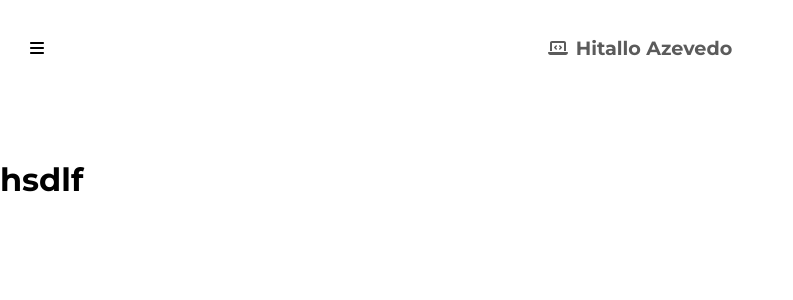
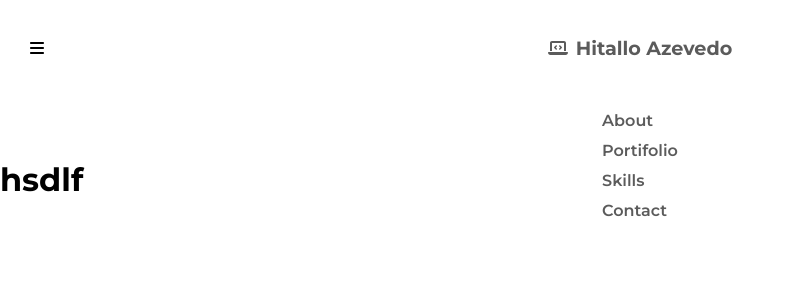
Before and after one commit to hitalloazevedo/portifolio-react, a React (Vite) app: page / in a window 1280 px wide. Shown: the top 300 px of the page, without its empty margins (0-793 px from the left). Built offline with nearby package versions, Linux system fonts and the light colour scheme.

Commit message:
add: create MenuOptions component and finishing the float menu style

```diff
--- a/src/assets/Header.css
+++ b/src/assets/Header.css
@@ -9,6 +9,12 @@
 }
 
 .scrollb {
+    color: #ebebeb !important;
+}
+
+.navBarScroll {
+    background-color: var(--dark-gray);
+    top: 5rem !important;
     color: #ebebeb;
 }
 
@@ -57,5 +63,25 @@
 }
 
 .navMenu {
-    display: none;
+    position: absolute;
+    width: 100%;
+    top: 6em;
+    display: flex;
+    justify-content: center;
+    align-items: center;
+    padding: 10px 0;
+
+    transition: .3s;
 }
+
+.navMenu nav ul li {
+    list-style: none;
+}
+
+.navMenu nav ul li a{
+    text-decoration: none;
+    color: var(--dark-gray);
+    font-size: 1rem;
+    font-weight: 600;
+    line-height: 30px;
+}
--- a/src/components/Header.jsx
+++ b/src/components/Header.jsx
@@ -3,25 +3,35 @@ import "../assets/Media.css";
 import { FontAwesomeIcon } from "@fortawesome/react-fontawesome";
 import { faLaptopCode } from "@fortawesome/free-solid-svg-icons";
 import { faBars } from "@fortawesome/free-solid-svg-icons";
+import MenuOptions from "./MenuOptions";
 
 import React, { useState } from "react";
 
 const Header = ({ children }) => {
-  const [headerState, setHeaderState] = useState('');
-  const [scrollClass, setScrollClass] = useState('')
+  const [headerState, setHeaderState] = useState("");
+  const [scrollClass, setScrollClass] = useState("");
+  const [navBarScroll, setNavBarScroll] = useState("");
+
   window.addEventListener("scroll", () => {
     window.scrollY > 80
-      ? setHeaderState("scroll") & setScrollClass('scrollb')
+      ? setHeaderState("scroll") &
+        setScrollClass("scrollb") &
+        setNavBarScroll("navBarScroll")
       : window.scrollX < 80
-      ? setHeaderState("") & setScrollClass('')
-      : setHeaderState("scroll") & setScrollClass('scrollb');
+      ? setHeaderState("") & setScrollClass("") & setNavBarScroll("")
+      : setHeaderState("scroll") &
+        setScrollClass("scrollb") &
+        setNavBarScroll("navBarScroll");
   });
 
   return (
     <>
       <div className={`header ${headerState}`}>
         <div className="logo">
-          <FontAwesomeIcon className={`laptonIcon ${scrollClass}`} icon={faLaptopCode} />
+          <FontAwesomeIcon
+            className={`laptonIcon ${scrollClass}`}
+            icon={faLaptopCode}
+          />
           <h1 className={`${scrollClass}`}>Hitallo Azevedo</h1>
         </div>
 
@@ -29,28 +39,11 @@ const Header = ({ children }) => {
           <FontAwesomeIcon icon={faBars} />
         </div>
 
-        <div className="navMenu">
-          <nav>
-            <ul>
-              <li>
-                <a href="#">Home</a>
-              </li>
-              <li>
-                <a href="#">About</a>
-              </li>
-              <li>
-                <a href="#">Portifolio</a>
-              </li>
-              <li>
-                <a href="#">Skills</a>
-              </li>
-              <li>
-                <a href="#">Contact</a>
-              </li>
-            </ul>
-          </nav>
+        <div className={`navMenu ${navBarScroll}`}>
+          <MenuOptions scrollClass={scrollClass}></MenuOptions>
         </div>
       </div>
+
       {children}
     </>
   );
--- /dev/null
+++ b/src/components/MenuOptions.jsx
@@ -0,0 +1,26 @@
+import React from "react";
+
+const menusOptions = [
+  { option: "About", linkto: "#" },
+  { option: "Portifolio", linkto: "#" },
+  { option: "Skills", linkto: "#" },
+  { option: "Contact", linkto: "#" },
+];
+
+const MenuOptions = ({ scrollClass }) => {
+  return (
+    <nav>
+      <ul>
+        {menusOptions.map(({ option, linkto }) => (
+          <li>
+            <a href={linkto} className={scrollClass}>
+              {option}
+            </a>
+          </li>
+        ))}
+      </ul>
+    </nav>
+  );
+};
+
+export default MenuOptions;
```
